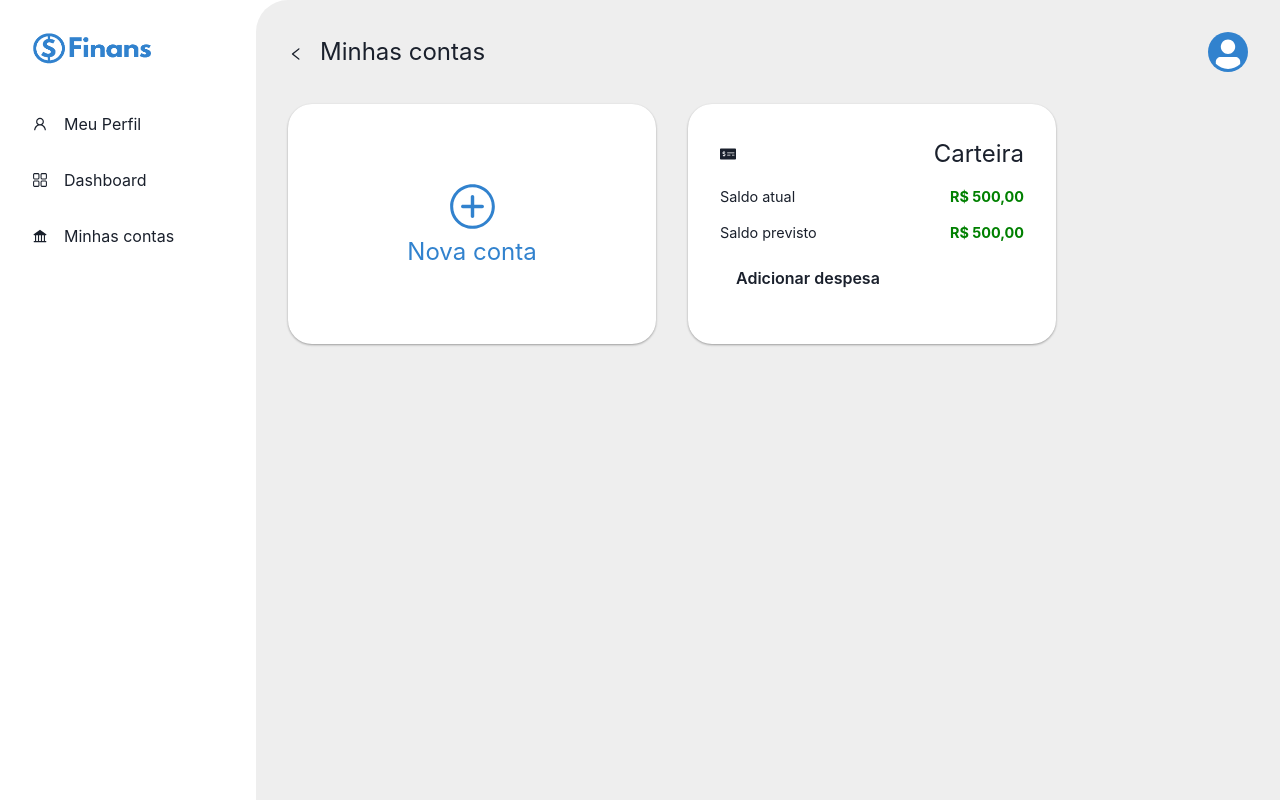
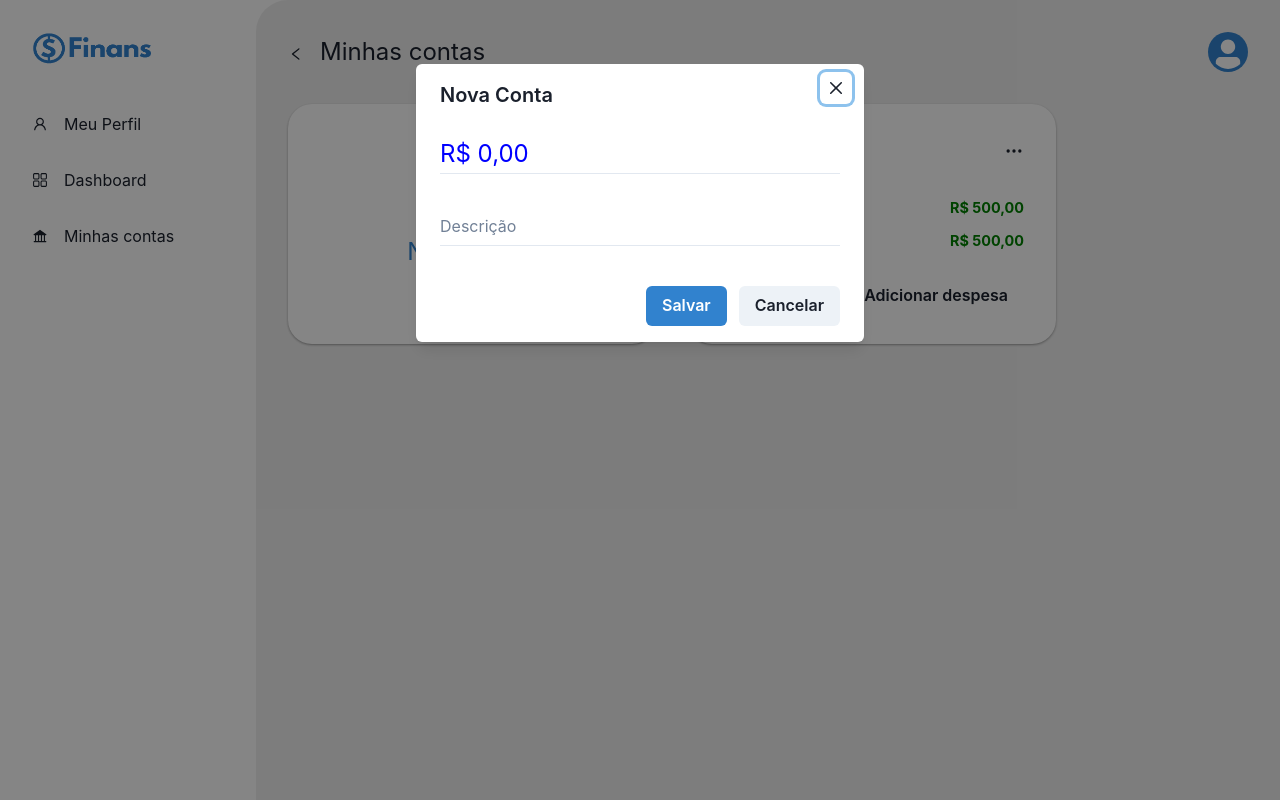
Before and after one commit to JoaoGabriellBR/finans, a React (Vite) app: page /my-bills in a window 1280 px wide. Both pictures are taken after a click on the element "Nova conta". Built offline with nearby package versions, Linux system fonts and the light colour scheme.

Commit message:
add NewBill and NewExpense

```diff
--- a/src/screens/MyBills/index.tsx
+++ b/src/screens/MyBills/index.tsx
@@ -1,3 +1,4 @@
+import { useState, ChangeEvent } from "react";
 import SideMenu from "../../components/SideMenu";
 import {
   Container,
@@ -6,6 +7,7 @@ import {
   DivCards,
   CardNovaConta,
   CardContas,
+  DivSwitch,
 } from "./styles";
 import {
   Text,
@@ -17,19 +19,159 @@ import {
   Avatar,
   Button,
   Icon,
+  Box,
+  FormControl,
+  Switch,
+  Input,
+  Modal,
+  ModalHeader,
+  ModalBody,
+  ModalContent,
+  ModalFooter,
+  ModalCloseButton,
+  ModalOverlay,
   useMediaQuery,
 } from "@chakra-ui/react";
 import { useNavigate } from "react-router-dom";
-import { AiOutlineUser, AiOutlineLeft } from "react-icons/ai";
+import {
+  AiOutlineUser,
+  AiOutlineLeft,
+  AiOutlineEdit,
+  AiOutlineDelete,
+} from "react-icons/ai";
 import { RxExit } from "react-icons/rx";
 import { IoIosAddCircleOutline } from "react-icons/io";
 import { FaMoneyCheckAlt } from "react-icons/fa";
+import { FiMoreHorizontal, FiCheckCircle } from "react-icons/fi";
 
 export default function MyBills() {
   const [isMobile] = useMediaQuery("(max-width: 1024px)");
   const navigate = useNavigate();
 
+  const [openNewExpense, setOpenNewExpense] = useState(false);
+  const [openNewBill, setOpenNewBill] = useState(false);
+
+  const [valueNewExpense, setValueNewExpense] = useState("");
+  const [valueNewBill, setValueNewBill] = useState("");
+
+  const formatCurrency = (value: string) => {
+    const numericValue = parseInt(value.replace(/\D/g, ""));
+    const formattedValue = (numericValue / 100).toLocaleString("pt-BR", {
+      style: "currency",
+      currency: "BRL",
+    });
+
+    return formattedValue;
+  };
+
+  const handleChangeNewBill = (event: ChangeEvent<HTMLInputElement>) => {
+    const inputValue = event.target.value;
+    setValueNewBill(formatCurrency(inputValue));
+  };
+
+  const handleChangeNewExpense = (event: ChangeEvent<HTMLInputElement>) => {
+    const inputValue = event.target.value;
+    setValueNewExpense(formatCurrency(inputValue));
+  };
+
+  const renderNewBill = () => {
     return (
+      <Modal isOpen={openNewBill} onClose={() => setOpenNewBill(false)}>
+        <ModalOverlay />
+        <ModalContent>
+          <ModalHeader>Nova Conta</ModalHeader>
+          <ModalCloseButton />
+          <ModalBody pb={6}>
+            <FormControl id="currency" mb="2rem">
+              <Input
+                variant="flushed"
+                type="text"
+                value={valueNewBill}
+                onChange={handleChangeNewBill}
+                placeholder="R$ 0,00"
+                _placeholder={{ color: "#00f" }}
+                fontSize="1.5rem"
+                color="#00f"
+              />
+            </FormControl>
+
+            <Input
+              variant="flushed"
+              type="text"
+              placeholder="Descrição"
+              maxLength={500}
+            />
+          </ModalBody>
+
+          <ModalFooter>
+            <Button colorScheme="blue" mr={3}>
+              Salvar
+            </Button>
+            <Button onClick={() => setOpenNewBill(false)}>Cancelar</Button>
+          </ModalFooter>
+        </ModalContent>
+      </Modal>
+    );
+  };
+
+  const renderNewExpense = () => {
+    return (
+      <Modal isOpen={openNewExpense} onClose={() => setOpenNewExpense(false)}>
+        <ModalOverlay />
+        <ModalContent>
+          <ModalHeader>Nova Despesa</ModalHeader>
+          <ModalCloseButton />
+          <ModalBody pb={6}>
+            <FormControl id="currency" mb="2rem">
+              <Input
+                variant="flushed"
+                type="text"
+                value={valueNewExpense}
+                onChange={handleChangeNewExpense}
+                placeholder="R$ 0,00"
+                _placeholder={{ color: "#f00" }}
+                fontSize="1.5rem"
+                color="#f00"
+              />
+            </FormControl>
+
+            <Input
+              variant="flushed"
+              type="text"
+              placeholder="Descrição"
+              maxLength={500}
+            />
+
+            <DivSwitch>
+              <div className="div-switch-icon">
+                <Icon
+                  cursor="pointer"
+                  as={FiCheckCircle}
+                  w="1rem"
+                  h="1rem"
+                  mr="1rem"
+                />
+                <Text fontSize="1rem">Não foi paga</Text>
+              </div>
+              <Switch colorScheme="red" />
+            </DivSwitch>
+          </ModalBody>
+
+          <ModalFooter>
+            <Button colorScheme="red" mr={3}>
+              Salvar
+            </Button>
+            <Button onClick={() => setOpenNewExpense(false)}>Cancelar</Button>
+          </ModalFooter>
+        </ModalContent>
+      </Modal>
+    );
+  };
+
+  return (
+    <>
+      {renderNewBill()}
+      {renderNewExpense()}
       <Container>
         <SideMenu />
         <RightBox>
@@ -76,29 +218,63 @@ export default function MyBills() {
           </Header>
 
           <DivCards>
-          <CardNovaConta>
+            <CardNovaConta onClick={() => setOpenNewBill(true)}>
               <Icon as={IoIosAddCircleOutline} h={55} w={55} />
               <Text fontSize="1.5rem">Nova conta</Text>
             </CardNovaConta>
+
             <CardContas>
-            <div className="div-nome-conta">
-              <Icon as={FaMoneyCheckAlt} />
+              <Box className="div-nome-conta" mb="2rem">
+                <div className="div-carteira">
+                  <Icon as={FaMoneyCheckAlt} h={5} w={5} mr="1rem" />
                   <Text fontSize="1.5rem">Carteira</Text>
                 </div>
-            <div className="div-saldo-atual">
+
+                <Menu>
+                  <MenuButton>
+                    <Icon cursor="pointer" as={FiMoreHorizontal} h={5} w={5} />
+                  </MenuButton>
+
+                  <Portal>
+                    <MenuList>
+                      <MenuItem>
+                        <Icon as={AiOutlineEdit} mr="1rem" />
+                        Editar
+                      </MenuItem>
+                      <MenuItem>
+                        <Icon as={AiOutlineDelete} mr="1rem" />
+                        Excluir
+                      </MenuItem>
+                    </MenuList>
+                  </Portal>
+                </Menu>
+              </Box>
+
+              <Box className="div-saldo-atual" mb="1rem">
                 <Text fontSize="0.9rem">Saldo atual</Text>
-              <Text as="b" color="green" fontSize="0.9rem">R$ 500,00</Text>
-            </div>
-            <div className="div-saldo-previsto">
+                <Text as="b" color="green" fontSize="0.9rem">
+                  R$ 500,00
+                </Text>
+              </Box>
+
+              <Box className="div-saldo-previsto" mb="2rem">
                 <Text fontSize="0.9rem">Saldo previsto</Text>
-              <Text as="b" color="green" fontSize="0.9rem">R$ 500,00</Text>
-            </div>
-            <div className="div-adicionar-despesa">
-              <Button variant="ghost">Adicionar despesa</Button>
-            </div>
+                <Text as="b" color="green" fontSize="0.9rem">
+                  R$ 500,00
+                </Text>
+              </Box>
+
+              <Button
+                onClick={() => setOpenNewExpense(true)}
+                alignSelf="flex-end"
+                variant="ghost"
+              >
+                Adicionar despesa
+              </Button>
             </CardContas>
           </DivCards>
         </RightBox>
       </Container>
+    </>
   );
 }
--- a/src/screens/MyBills/styles.ts
+++ b/src/screens/MyBills/styles.ts
@@ -89,8 +89,7 @@ export const CardContas = styled(Card)`
 
   .div-nome-conta,
   .div-saldo-atual,
-  .div-saldo-previsto,
-  .div-adicionar-despesa {
+  .div-saldo-previsto {
     width: 100%;
     min-height: 1rem;
     display: flex;
@@ -98,6 +97,28 @@ export const CardContas = styled(Card)`
     justify-content: space-between;
     align-items: center;
     flex-wrap: wrap;
-    margin-bottom: 1rem;
+  }
+
+  .div-carteira {
+    display: flex;
+    flex-direction: row;
+    justify-content: space-between;
+    align-items: center;
   }
 `;
+
+export const DivSwitch = styled.div`
+  width: 100%;
+  display: flex;
+  flex-direction: row;
+  justify-content: space-between;
+  align-items: center;
+  margin-top: 2rem;
+
+  .div-switch-icon {
+    display: flex;
+    flex-direction: row;
+    justify-content: space-between;
+    align-items: center;
+  }
+`;
```
Lines whose indentation alone changed are shown as unchanged.
